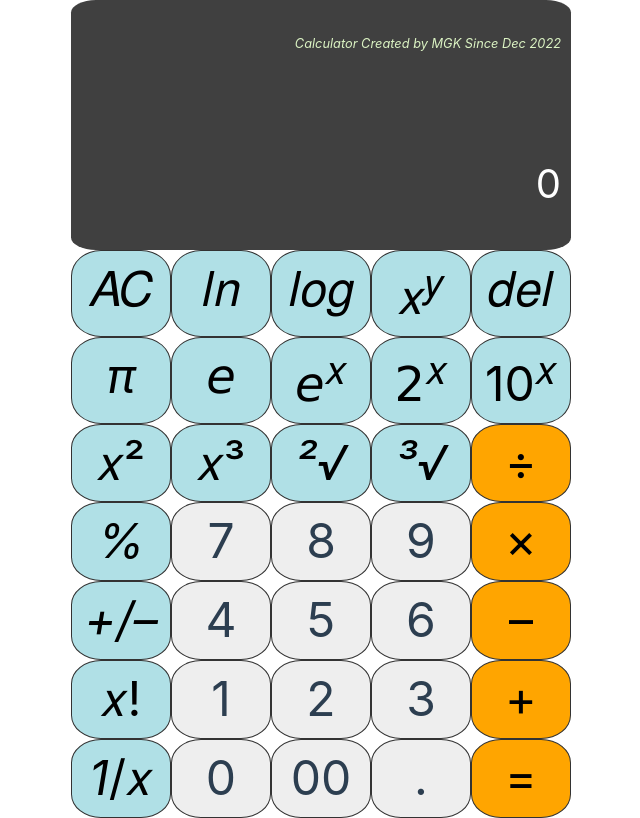
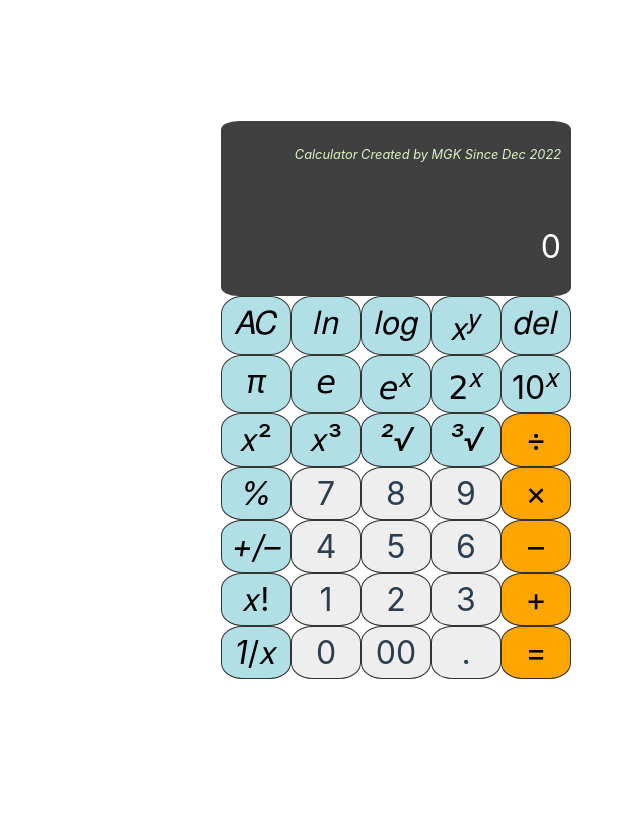
Before and after one commit to mkim245/vue-calculator, a Vue app: page / in a window 1280 px wide. Shown: the whole page, without its empty margins (69-709 px from the left). Built offline with nearby package versions, Linux system fonts and the light colour scheme.

Commit message:
reduce screen size

```diff
--- a/src/components/Calculator.vue
+++ b/src/components/Calculator.vue
@@ -229,11 +229,11 @@ export default {
 <style scoped>
 .calculator {
   margin: 0 auto;
-  width: 500px;
-  font-size: 50px;
+  width: 350px;
+  font-size: 30px;
   display: grid;
   grid-template-columns: repeat(5, 1fr);
-  grid-auto-rows: minmax(50px, auto);
+  grid-auto-rows: minmax(35px, auto);
   text-align: center;
 }
 
@@ -267,7 +267,8 @@ export default {
 
 .display .current-operand {
   color: white;
-  font-size: 2.5rem;
+  font-size: 2.0rem;
+  height: auto;
 }
 
 .btn {
@@ -276,7 +277,7 @@ export default {
   border: 1px solid #333;
   border-radius: 30%;
   text-align: center;
-  font-size: 3rem;
+  font-size: 2rem;
 }
 
 .btn:hover {
```
